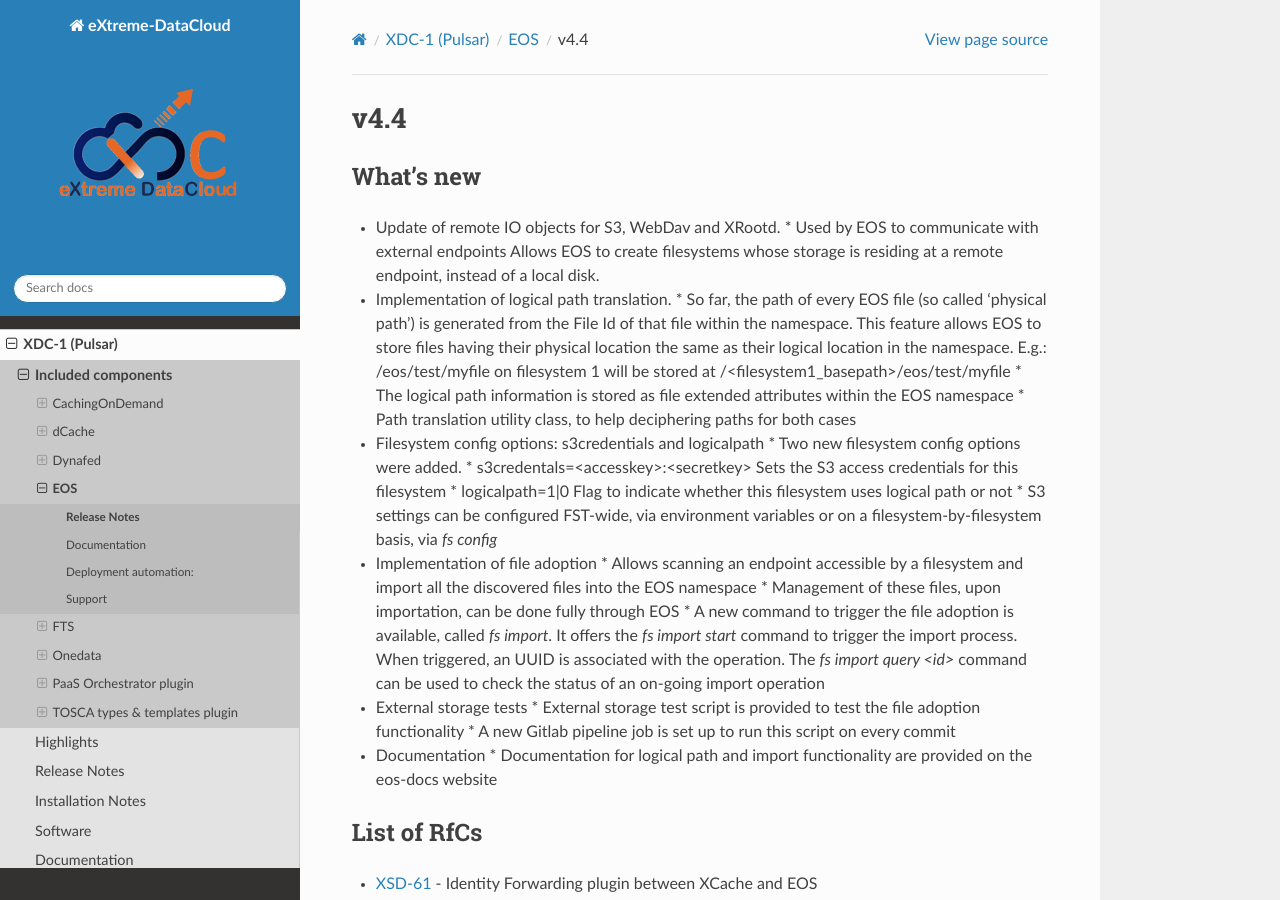
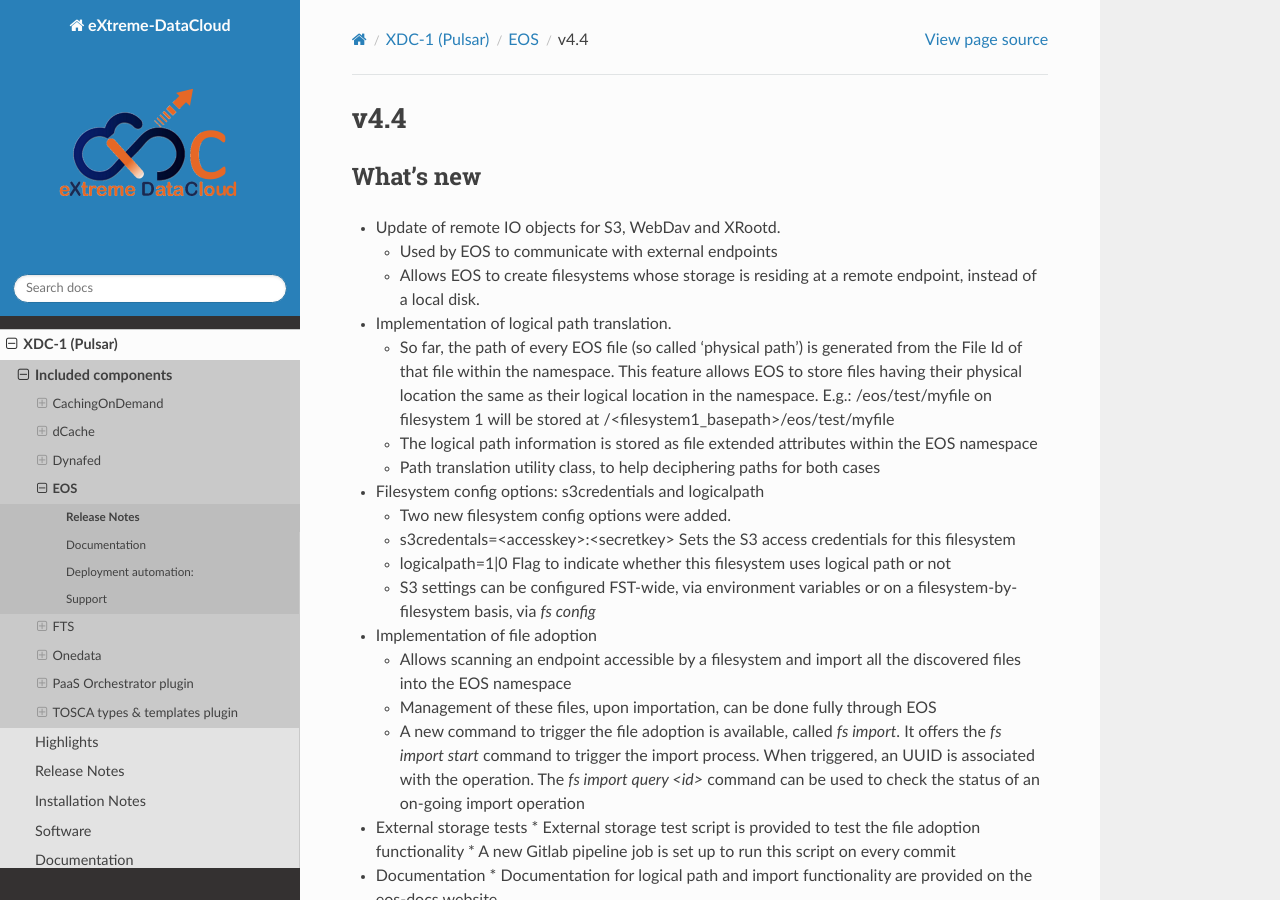
Before and after one commit to extreme-datacloud/xdc-releases, a Sphinx documentation site: the page built from source/releases/pulsar/eos/v4.4.rst, in a window 1280 px wide and 900 px high. Built offline with Sphinx 7.4.7 and the Read the Docs theme 2.0.0, drawn with Linux system fonts in a browser that asks for light colours; some of the changed lines change nothing that is shown; some of the changed text lies outside the part shown.

Commit message:
added eos

```diff
--- a/source/releases/pulsar/eos/v4.4.rst
+++ b/source/releases/pulsar/eos/v4.4.rst
@@ -6,24 +6,32 @@
 
 
 * Update of remote IO objects for S3, WebDav and XRootd.
+
   * Used by EOS to communicate with external endpoints
-  Allows EOS to create filesystems whose storage is residing at a remote endpoint, instead of a local disk.
+  * Allows EOS to create filesystems whose storage is residing at a remote endpoint, instead of a local disk.
 * Implementation of logical path translation.
+
   * So far, the path of every EOS file (so called 'physical path') is generated from the File Id of that file within the namespace. This feature allows EOS to store files having their physical location the same as their logical location in the namespace. E.g.: /eos/test/myfile on filesystem 1 will be stored at /<filesystem1_basepath>/eos/test/myfile
   * The logical path information is stored as file extended attributes within the EOS namespace
   * Path translation utility class, to help deciphering paths for both cases
+
 * Filesystem config options: s3credentials and logicalpath
+
   * Two new filesystem config options were added.
   * s3credentals=<accesskey>:<secretkey> Sets the S3 access credentials for this filesystem
   * logicalpath=1|0 Flag to indicate whether this filesystem uses logical path or not
   * S3 settings can be configured FST-wide, via environment variables or on a filesystem-by-filesystem basis, via `fs config`
+
 * Implementation of file adoption
+
   * Allows scanning an endpoint accessible by a filesystem and import all the discovered files into the EOS namespace
   * Management of these files, upon importation, can be done fully through EOS
   * A new command to trigger the file adoption is available, called `fs import`. It offers the `fs import start` command to trigger the import process. When triggered, an UUID is associated with the operation. The `fs import query <id>` command can be used to check the status of an on-going import operation
+
 * External storage tests
   * External storage test script is provided to test the file adoption functionality
   * A new Gitlab pipeline job is set up to run this script on every commit
+
 * Documentation
   * Documentation for logical path and import functionality are provided on the eos-docs website
 
@@ -48,7 +56,8 @@
 List of Artifacts
 ~~~~~~~~~~~~~~~~~
 * CentOS-7 RPMS
-   * in group `applications/file <http://repo.indigo-datacloud.eu/repository/xdc/production/1/centos7/x86_64/base/repoview/applications.file.group.html>`_
+
+  * in group `applications/file <http://repo.indigo-datacloud.eu/repository/xdc/production/1/centos7/x86_64/base/repoview/applications.file.group.html>`_
 
     * eos-archive - The EOS archive daemon
     * eos-cleanup - The EOS test package
@@ -65,6 +74,10 @@
     * eos-testkeytab - The EOS testkeytab package
 
 
-  * and in `applications/internet <http://repo.indigo-datacloud.eu/repository/xdc/production/1/centos7/x86_64/base/repoview/applications.internet.group.html>`_
+  * in `applications/internet <http://repo.indigo-datacloud.eu/repository/xdc/production/1/centos7/x86_64/base/repoview/applications.internet.group.html>`_
 
-      * eos-admin-gui - Web Interface for EOS administration
+    * eos-admin-gui - Web Interface for EOS administration
+
+  * in `Development/Debug <http://repo.indigo-datacloud.eu/repository/xdc/production/1/centos7/x86_64/base/repoview/development.debug.group.html>`_
+
+    *  eos-debuginfo - Debug information for package eos
```
